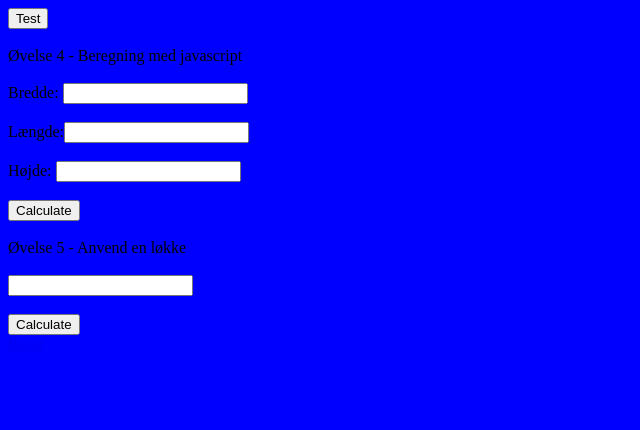
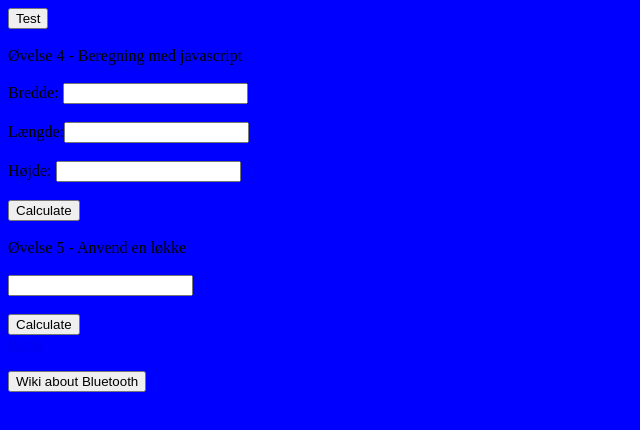
Before and after one commit to ArminKaradza/Test, a plain HTML site: page index.html in a window 1280 px wide. Shown: the whole page, without its empty margins (0-640 px from the left). Drawn offline with Linux system fonts and the light colour scheme.

Commit message:
Update index.html

```diff
--- a/index.html
+++ b/index.html
@@ -23,7 +23,7 @@
 <div id = "mult-tb"></div>
 
 <a href = "index.html"> Retur </a><br><br>
-
+<button id ="Wiki" onclick = "openBrowser('https://da.wikipedia.org/wiki/Bluetooth')">Wiki about Bluetooth</button>
 
 </body>
 
```
